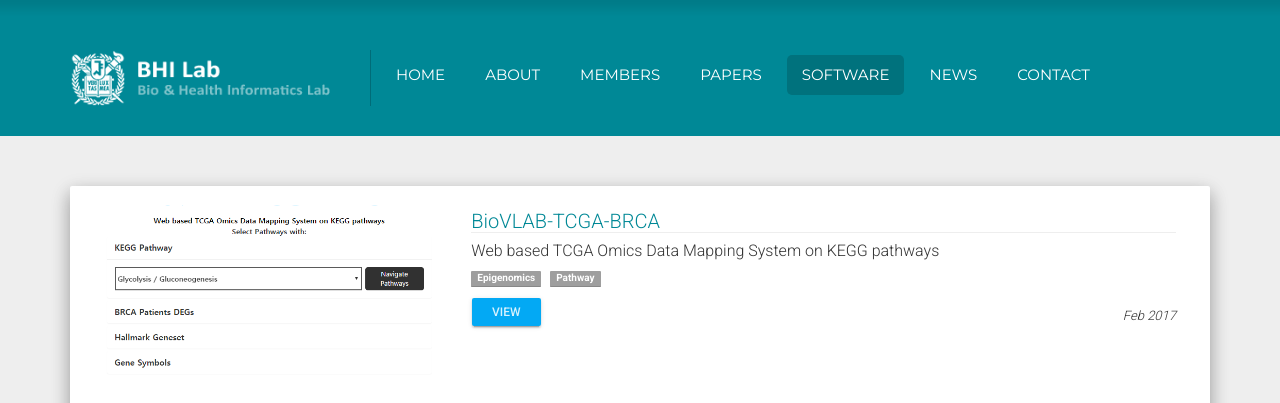
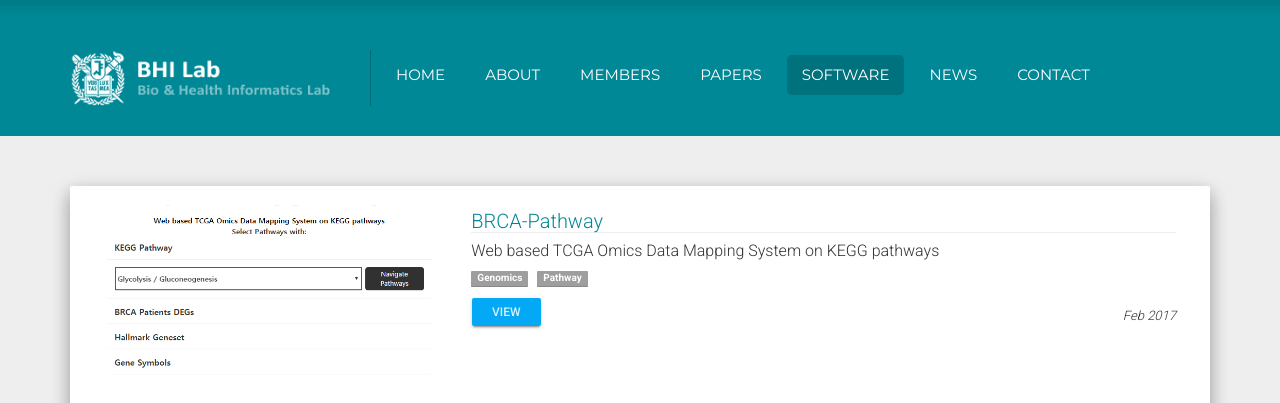
Before and after one commit to solanoon/bhi-kimlab.github.io, a Jekyll site: the page built from projects.md, in a window 1280 px wide and 900 px high. Shown: the top 403 px of the window. Built offline with Jekyll 4.4.1, drawn with Linux system fonts in a browser that asks for light colours; nearby versions of some CDN libraries.

Commit message:
minor software change

```diff
--- a/_data/projects.json
+++ b/_data/projects.json
@@ -1,11 +1,11 @@
 [
 	{
-		"name": "BioVLAB-TCGA-BRCA",
+		"name": "BRCA-Pathway",
 		"image": "tcga.PNG",
 		"url": "http://tcga-brca.bhi2.snu.ac.kr/",
 		"date": "Feb 2017",
 		"desc": "Web based TCGA Omics Data Mapping System on KEGG pathways",
-		"tags": ["Epigenomics","Pathway"]
+		"tags": ["Genomics","Pathway"]
 	},
 	{
 		"name": "In Silico experiment tool",
```
